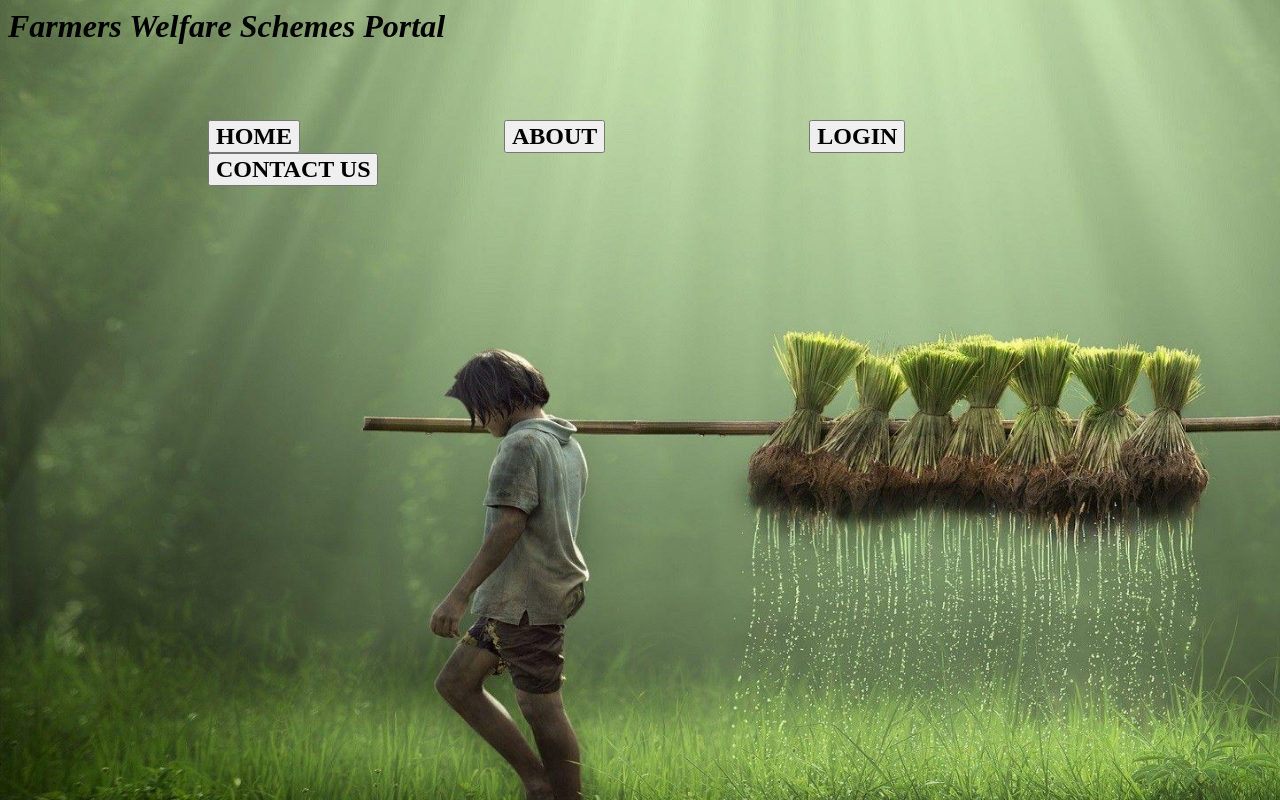
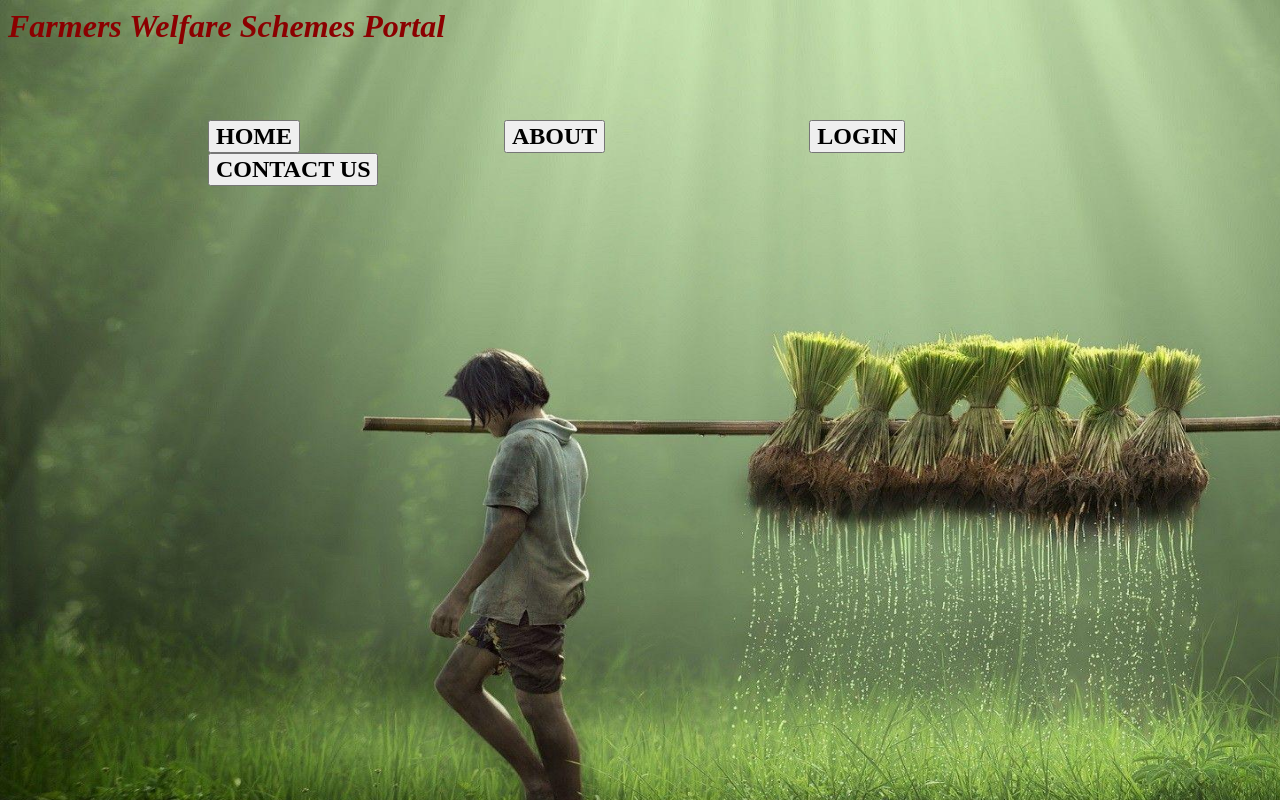
Before and after one commit to team-10a/schemes-for-farmers, a plain HTML site: page INDEX PAGE/index.html in a window 1280 px wide. Drawn offline with Linux system fonts and the light colour scheme.

Commit message:
commit on main

```diff
--- a/INDEX PAGE/index.html
+++ b/INDEX PAGE/index.html
@@ -14,7 +14,7 @@
         <title>Index Page</title>
     </head>
     <body>
-        <h1><em>Farmers Welfare Schemes Portal</em></h1><br><br><br>
+        <h1 style="color: darkred;"><em>Farmers Welfare Schemes Portal</em></h1><br><br><br>
         <button type="submit" id="button"><b>HOME</b></button>
         <button type="submit" id="button"><b>ABOUT</b></button>
         <button type="submit" id="button"><b>LOGIN</b></button>
```
